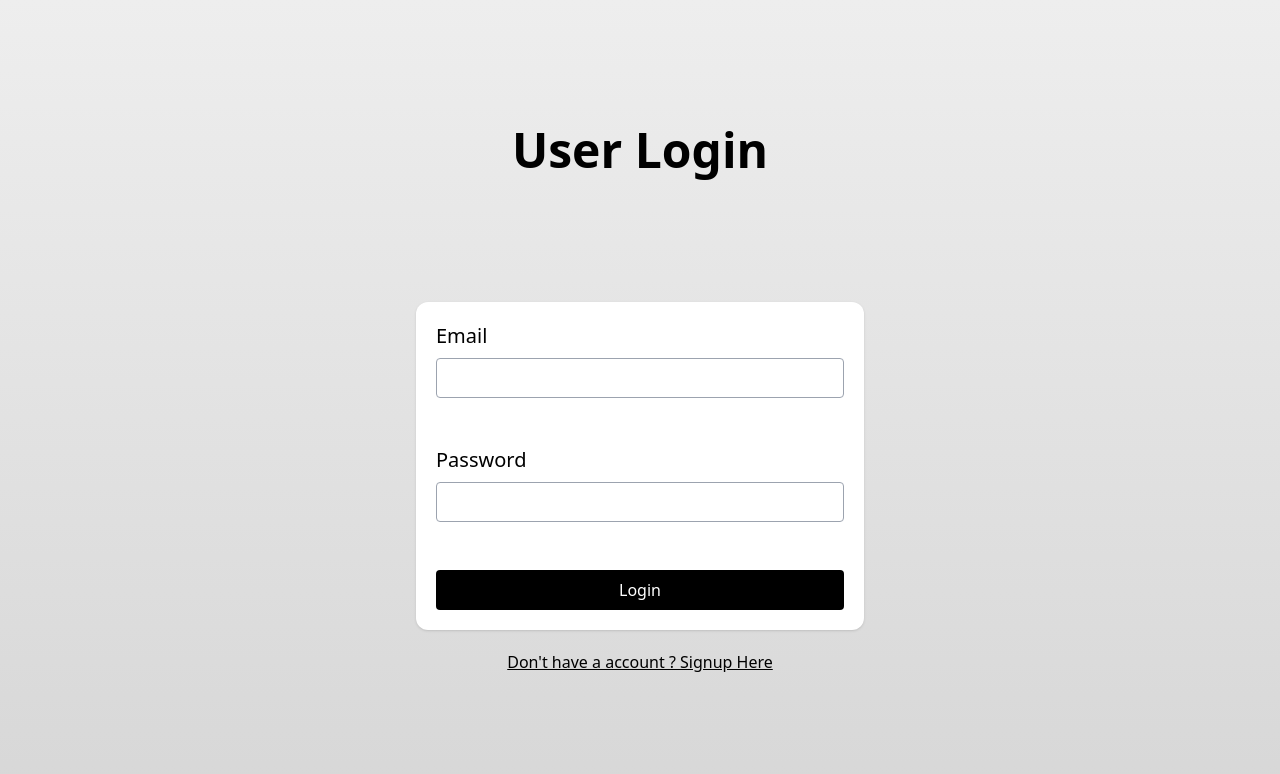
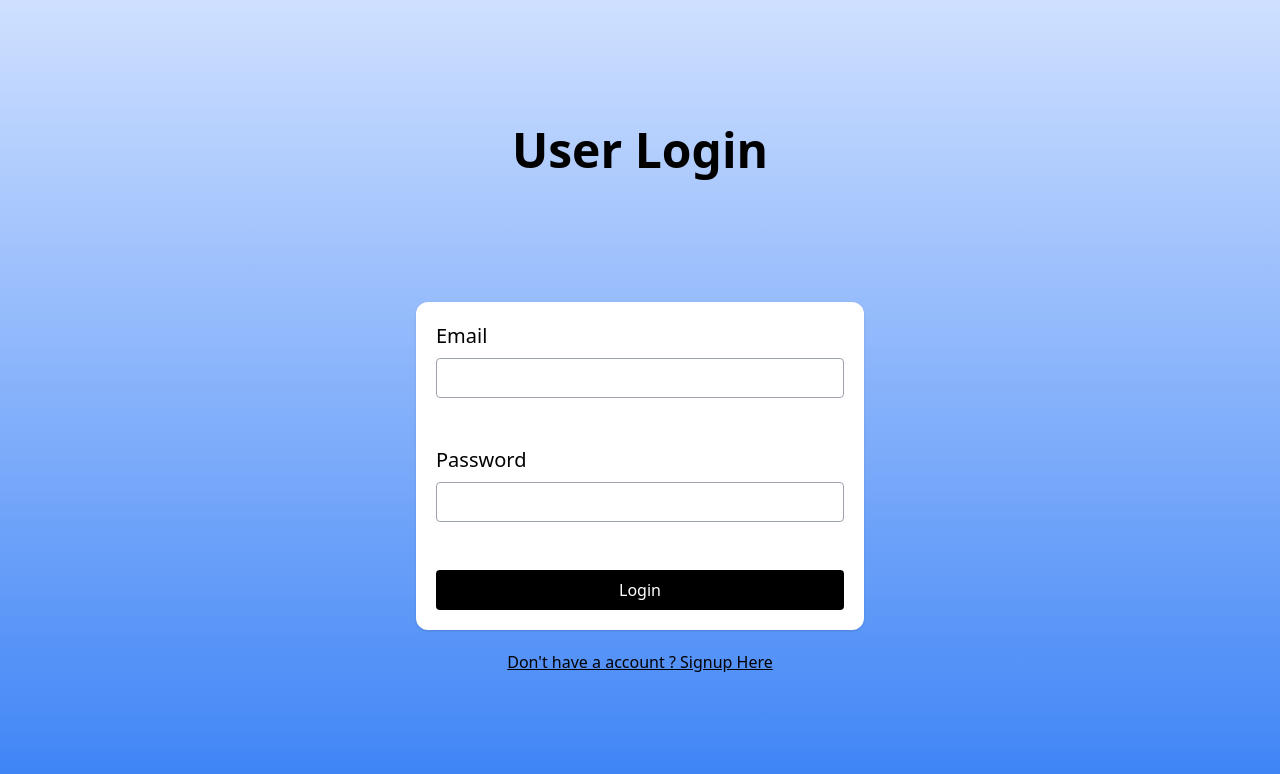
Before and after one commit to Rohit-rew/chatmatefront, a Next.js app: page /accounts/login in a window 1280 px wide. Shown: the top 774 px of the page. Built offline with nearby package versions, Linux system fonts and the light colour scheme.

Commit message:
stypes changed

```diff
--- a/components/LoginForm.tsx
+++ b/components/LoginForm.tsx
@@ -16,7 +16,7 @@ export default function LoginForm({login , emailErrorMsg , passErrorMsg} : propT
   return (
     <form
         onSubmit={(e) => login(e)}
-        className="w-full max-w-md bg-white rounded-xl shadow p-5 flex flex-col justify-between gap-3 "
+        className=" w-full max-w-md bg-white rounded-xl shadow p-5 flex flex-col justify-between gap-3 "
       >
         <div className="flex flex-col gap-2 h-28">
           <label className="text-xl">Email</label>
--- a/components/WelcomeView.tsx
+++ b/components/WelcomeView.tsx
@@ -2,9 +2,10 @@ import React from "react";
 import Image from "next/image";
 import Router from "next/router";
 
+
 export default function WelcomeView() {
   return (
-    <div className="welcome-background-gradient h-screen bg-green-500 p-10 flex flex-col justify-start items-center gap-32 sm:justify-center">
+    <div className="welcome-background-gradient h-screen bg-green-500 p-5 flex flex-col justify-start items-center gap-32 sm:justify-center">
       <div className="flex flex-col justify-center items-center gap-4">
         <h1 className="text-center text-6xl font-semibold leading-20">
           Welcome to
--- a/src/pages/accounts/login.tsx
+++ b/src/pages/accounts/login.tsx
@@ -57,7 +57,7 @@ export default function Login() {
   };
 
   return (
-    <div className="background-gradient h-screen bg-green-500 p-5 flex flex-col justify-start items-center gap-32 sm:justify-center">
+    <div className="welcome-background-gradient h-screen bg-green-500 p-5 flex flex-col justify-start items-center gap-32 sm:justify-center">
       <h1 className="text-center text-5xl font-semibold leading-20">
         User Login
       </h1>
--- a/src/pages/accounts/signup.tsx
+++ b/src/pages/accounts/signup.tsx
@@ -65,7 +65,7 @@ export default function Signup() {
   };
 
   return (
-    <div className="background-gradient min-h-screen bg-green-500 p-5 flex flex-col justify-center items-center gap-10 sm:justify-around">
+    <div className="welcome-background-gradient min-h-screen bg-green-500 p-5 flex flex-col justify-center items-center gap-10 sm:justify-around">
       <h1 className="text-center text-5xl font-semibold leading-20">
         User SignUp
       </h1>
```
Also changed, not shown: src/styles/globals.css (line endings or trailing spaces).
